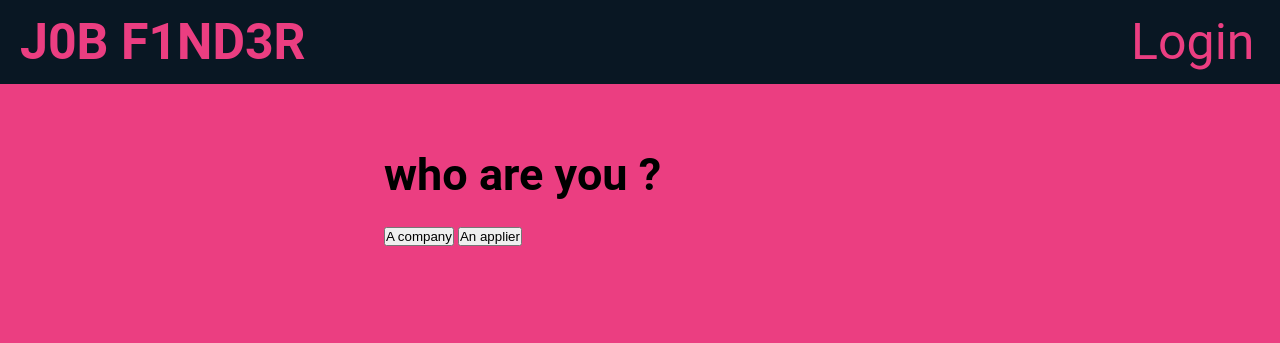
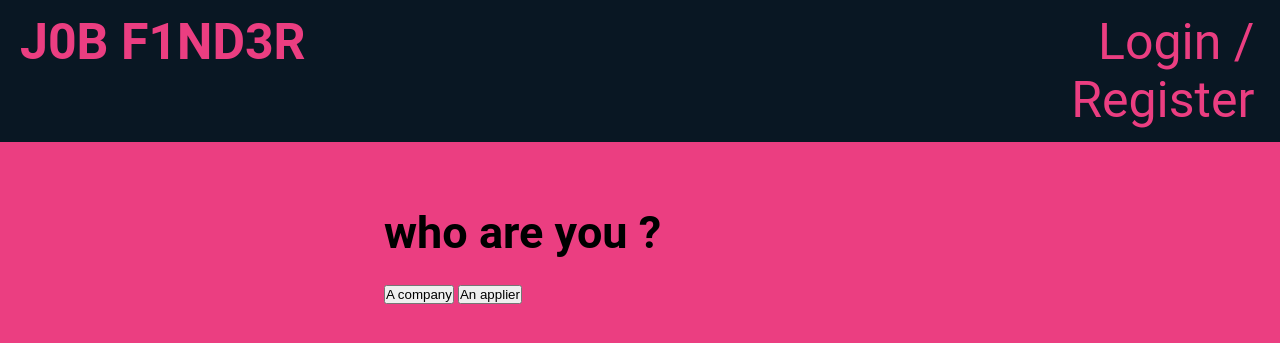
Before and after one commit to aygame101/Project-Epitech-Web-1, a PHP site: page / in a window 1280 px wide. Shown: the top 343 px of the page. Run offline with PHP 8.4, Linux system fonts and the light colour scheme.

Commit message:
change text in header

```diff
--- a/css/style_index.css
+++ b/css/style_index.css
@@ -36,11 +36,11 @@ h2 {
     padding-top: 1%;
     padding-bottom: 1%;
     display: inline;
-    width: 90%;
+    width: 75%;
 }
 
 .login {
-    width: 10%;
+    width: 25%;
     display: inline;
     text-align: right;
     color: #eb3e81;
--- a/index.php
+++ b/index.php
@@ -16,7 +16,7 @@
         <?php
         session_start();
         if (!isset($_SESSION['connected'])) {
-            echo '<a class="login" href="login.php">Login</a>';
+            echo '<a class="login" href="login.php">Login / Register</a>';
         } else if (isset($_SESSION['connected'])) {
             echo '<p class="login">Account</p>';
         }
```
